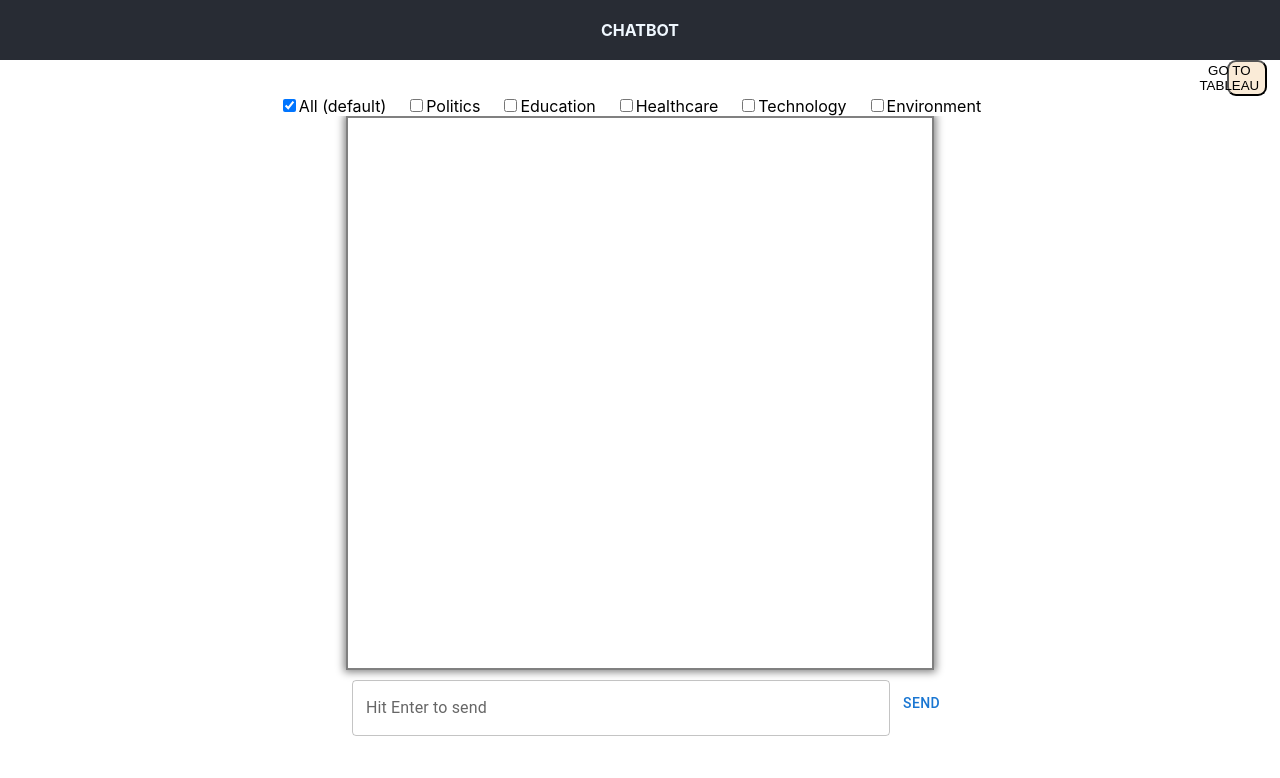
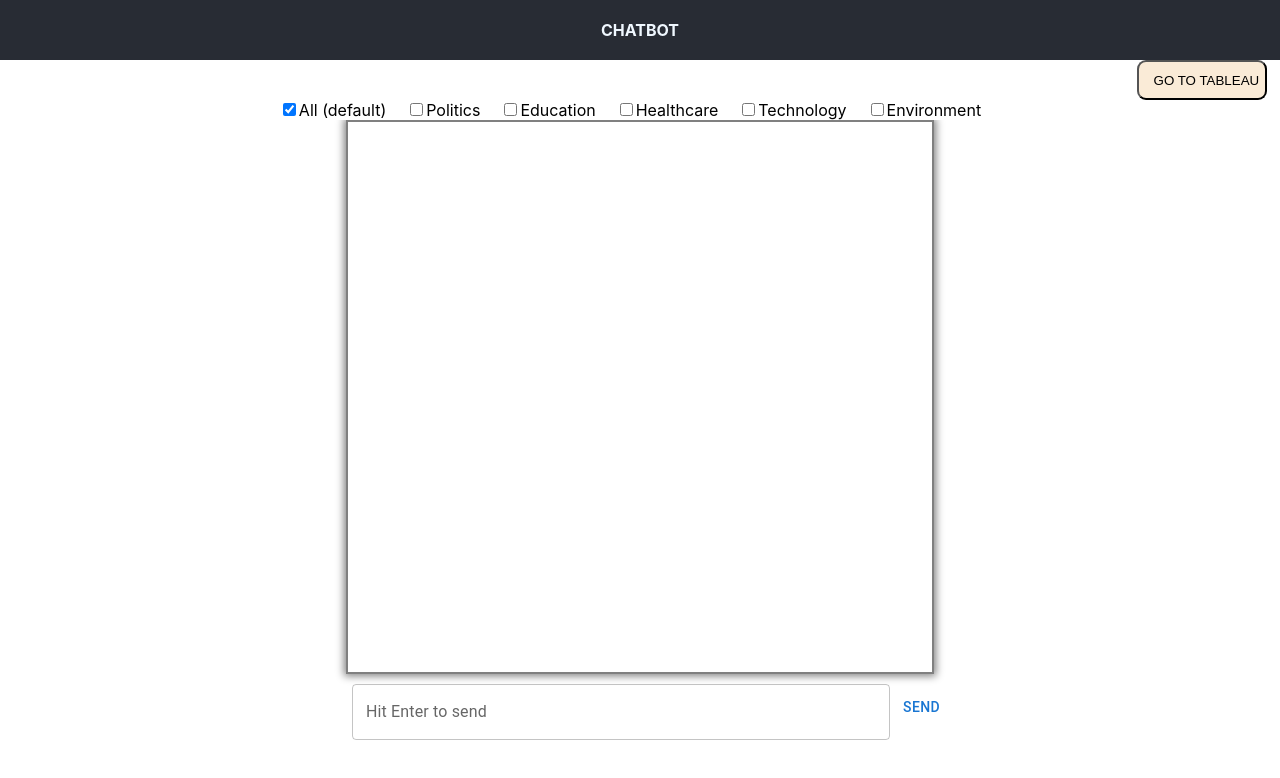
Before and after one commit to djain1309/RedditChatBot_NLP, a React (Create React App) app in the folder FrontEnd/: page / in a window 1280 px wide. Shown: the top 778 px of the page. Built offline with nearby package versions, Linux system fonts and the light colour scheme.

Commit message:
CSS changes

```diff
--- a/FrontEnd/src/App.css
+++ b/FrontEnd/src/App.css
@@ -176,12 +176,13 @@
 }
 .tableauBtn {
   display: flex;
-  border-radius: 9px;
-  background-color: antiquewhite;
-  justify-content: flex-end;
-  cursor: pointer;
-  width: 40px;
-  height: auto;
+    border-radius: 9px;
+    background-color: antiquewhite;
+    justify-content: flex-end;
+    cursor: pointer;
+    width: 130px;
+    height: 40px;
+    align-items: center;
   /* display: 'flex', justifyContent: 'flex-end' */
 }
 
```
